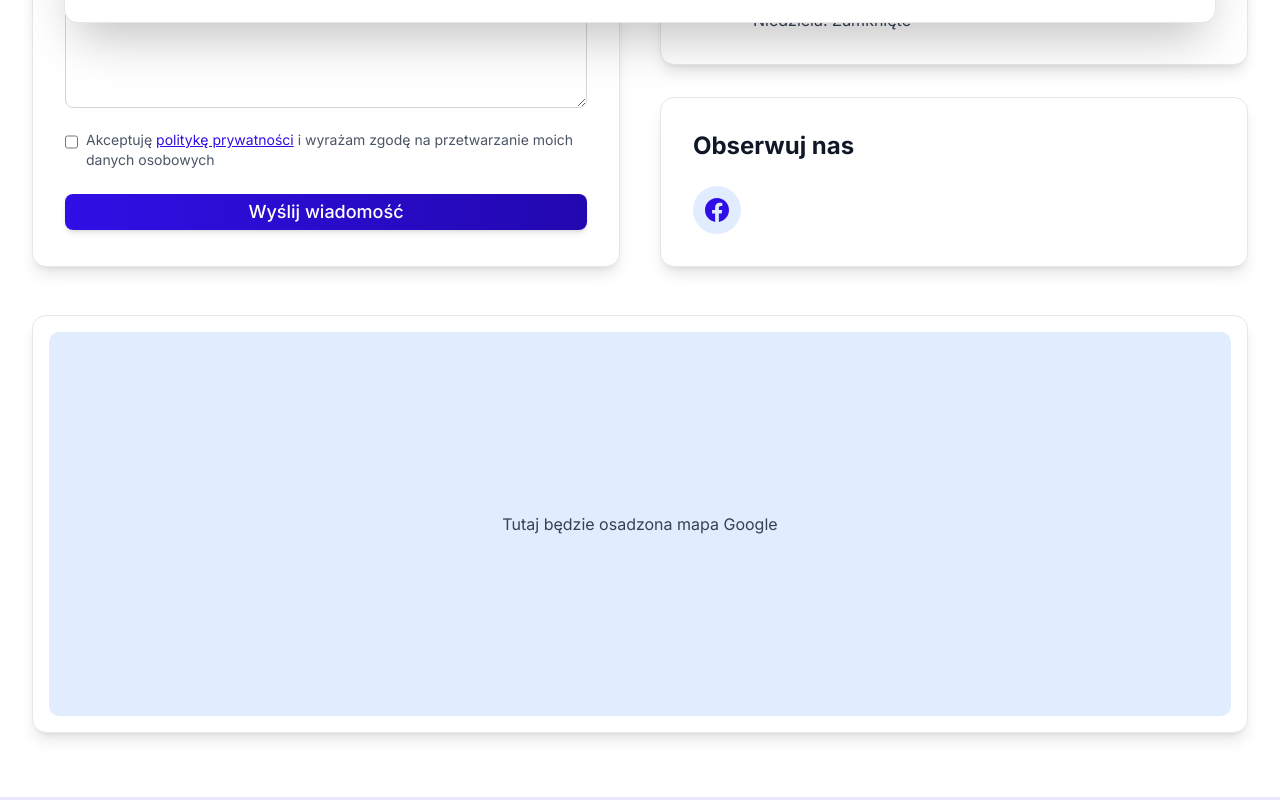
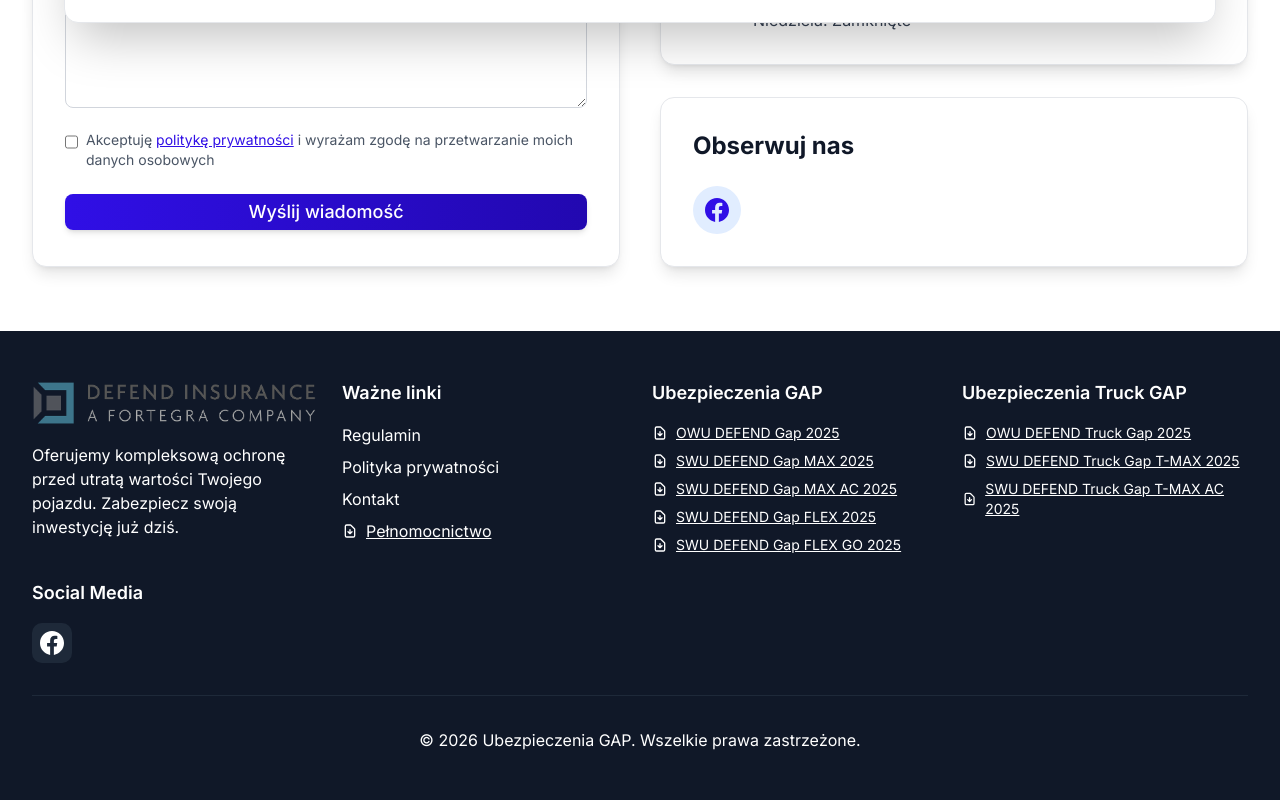
Before and after one commit to mainlycc/ub_sub, a Next.js app: page /kontakt in a window 1280 px wide. Shown: the part 761-1561 px from the top of the page. Built offline with nearby package versions, Linux system fonts and the light colour scheme; no server answers.

Commit message:
usunięcie mapy

```diff
--- a/src/app/kontakt/page.tsx
+++ b/src/app/kontakt/page.tsx
@@ -3,6 +3,7 @@
 import { useState } from 'react';
 import { Button } from "@/components/ui/button";
 import { Mail, Phone, MapPin, Clock, Send } from 'lucide-react';
+import Footer from '@/components/Footer';
 
 const KontaktPage = () => {
   const [formData, setFormData] = useState({
@@ -97,6 +98,7 @@ const KontaktPage = () => {
   };
 
   return (
+    <>
     <div className="py-16 bg-white">
       <div className="max-w-7xl mx-auto px-4 sm:px-6 lg:px-8">
         <div className="text-center mb-12">
@@ -311,18 +313,10 @@ const KontaktPage = () => {
             </div>
           </div>
         </div>
-
-        {/* Mapa */}
-        <div className="mt-12 bg-white p-4 rounded-xl shadow-lg border border-gray-200">
-          <div className="rounded-lg overflow-hidden h-96 bg-[#E1EDFF]">
-            {/* Tutaj normalnie byłaby prawdziwa mapa, np. z Google Maps */}
-            <div className="w-full h-full flex items-center justify-center">
-              <p className="text-gray-700">Tutaj będzie osadzona mapa Google</p>
-            </div>
-          </div>
-        </div>
       </div>
     </div>
+    <Footer />
+    </>
   );
 };
 
```
